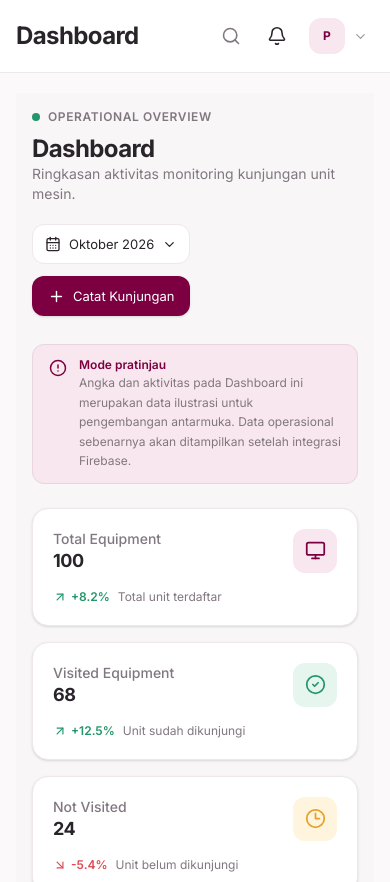
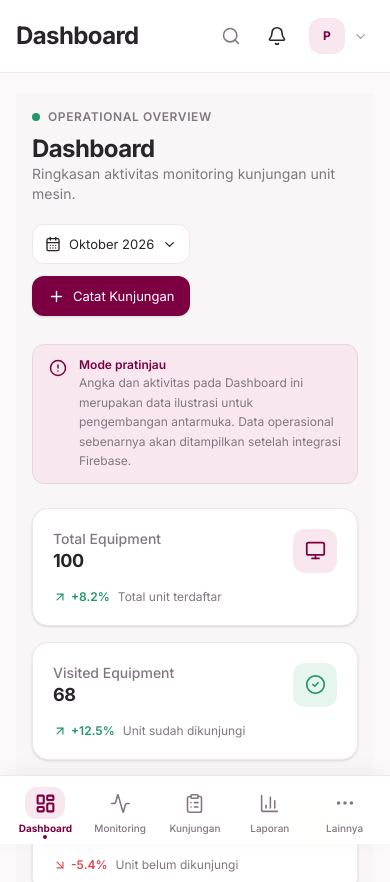
Before and after one commit to irwanfuzi/Moku-app, a Next.js app: page / in a window 390 px wide. Shown: the top 882 px of the page. Built offline with nearby package versions, Linux system fonts and the light colour scheme.

Commit message:
feat: integrate responsive bottom navigation
Added BottomNavigation component for mobile navigation.

```diff
--- a/src/components/layout/app-shell.tsx
+++ b/src/components/layout/app-shell.tsx
@@ -5,6 +5,7 @@ import { usePathname } from "next/navigation";
 
 import AppSidebar from "@/components/layout/app-sidebar";
 import AppHeader from "@/components/layout/app-header";
+import BottomNavigation from "@/components/layout/bottom-navigation";
 
 interface AppShellProps {
   children: React.ReactNode;
@@ -135,7 +136,7 @@ export default function AppShell({
           </div>
         </main>
 
-        {/* Application Footer */}
+        {/* Desktop Footer */}
         <footer className="hidden border-t border-[#EEE7EB] bg-white px-6 py-4 lg:block">
           <div className="mx-auto flex w-full max-w-[1600px] items-center justify-between gap-3">
 
@@ -151,6 +152,10 @@ export default function AppShell({
         </footer>
 
       </div>
+
+      {/* Mobile Bottom Navigation */}
+      <BottomNavigation />
+
     </div>
   );
 }
```
